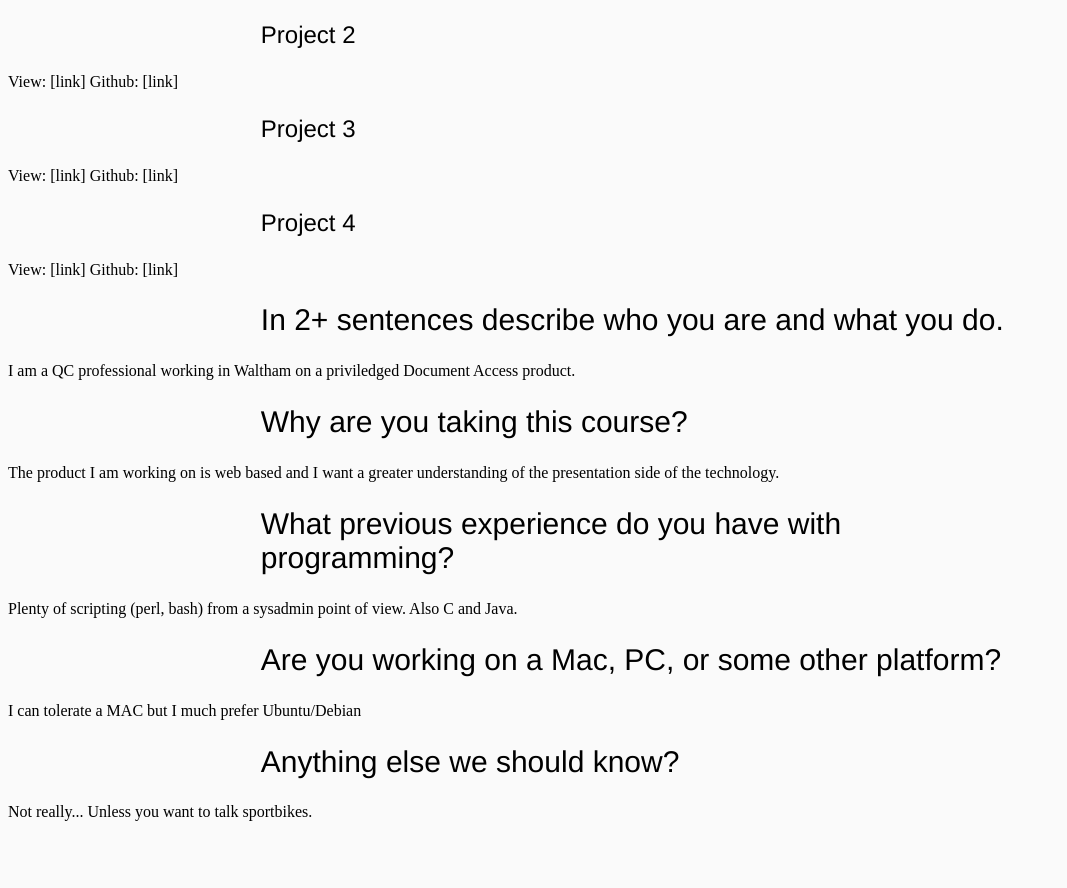
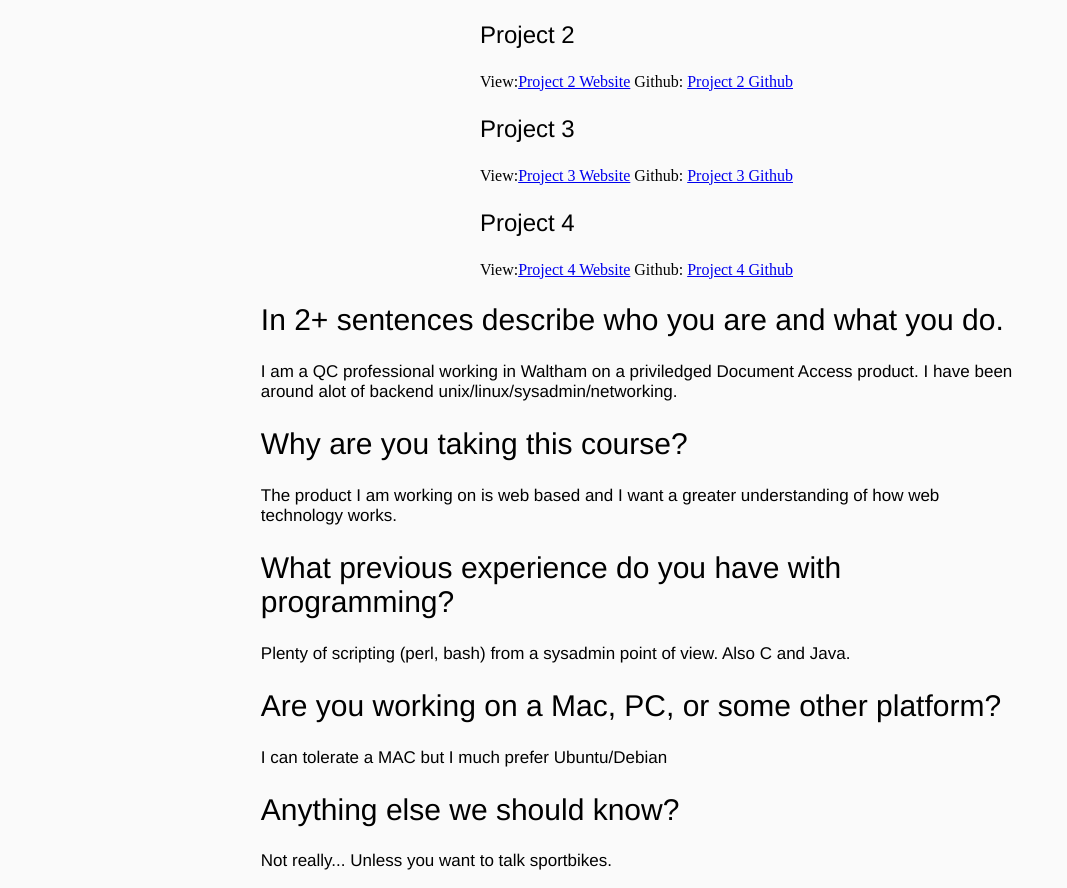
Before and after one commit to vkarani/project-one, a plain HTML site: page index.html in a window 1280 px wide. Shown: the part 557-1445 px from the top of the page, without its empty margins (0-1067 px from the left). Before the commit the page ends 1394 px from the top, so only its background shows below. Drawn offline with Linux system fonts and the light colour scheme.

Commit message:
Updated README.md, index.html,p1.css based on TA input

```diff
--- a/index.html
+++ b/index.html
@@ -7,27 +7,27 @@
   </head>
 
   <body>
+    <h1> Victor Karani <br> Dynamic Web Applications</h1>
    <div class = container>
-    <h1> Victor Karani <br> Dynamic Web Applications</h1>
     <img class="displayed" src='Victor.png' alt='Victor Karani'>
     <p class="myprojects">
      <h3>Project 2</h3>
-     View: [link]
-     Github: [link]
+     View:<a href="http://p2.digitalwebapplications.com/">Project 2 Website</a>
+     Github: <a href="https://github.com/vkarani/project-two">Project 2 Github</a>
      <h3>Project 3</h3>
-     View: [link]
-     Github: [link]
+     View:<a href="http://p3.digitalwebapplications.com/">Project 3 Website</a>
+     Github: <a href="https://github.com/vkarani/project-three">Project 3 Github</a>
      <h3>Project 4</h3>
-     View: [link]
-     Github: [link]
-     <!-- Make all the above views, links line up.-->
+     View:<a href="http://p4.digitalwebapplications.com/">Project 4 Website</a>
+     Github: <a href="https://github.com/vkarani/project-four">Project 4 Github</a>
     </p>
-
+   </div>
+   <div class = mybio>
     <h2>In 2+ sentences describe who you are and what you do.</h2>
-    <p>I am a QC professional working in Waltham on a priviledged Document Access product.</p> <!-- Fill all these in and make em line up-->
+    <p>I am a QC professional working in Waltham on a priviledged Document Access product. I have been around alot of backend unix/linux/sysadmin/networking.</p>
 
     <h2>Why are you taking this course?</h2>
-    <p>The product I am working on is web based and I want a greater understanding of the presentation side of the technology.</p>
+    <p>The product I am working on is web based and I want a greater understanding of how web technology works.</p>
 
     <h2>What previous experience do you have with programming?</h2>
     <p>Plenty of scripting (perl, bash) from a sysadmin point of view. Also C and Java.</p>
--- a/p1.css
+++ b/p1.css
@@ -1,9 +1,13 @@
-body     {background-color:#fafafa;
+body     {background-color: #fafafa;
          }
 
 h1       {text-align      : center;
           font            : 36px "Helvetivca", sans-serif;
          }
+
+h2       {font            : 30px "Helvetica",sans-serif;}
+
+h3       {font            : 24px "Helvetica",sans-serif;}
 
 img.displayed {
           display         : block;
@@ -12,18 +16,16 @@ img.displayed {
           width           : 18em
          }
 
-h2       {font            :30px "Helvetica",sans-serif;}
-h3       {font            :24px "Helvetica",sans-serif;}
+.container{
+          display         : block;
+          margin-left     : auto;
+          margin-right    : auto;
+          width           : 20em
+          }
 
-h2,h3    {display    :block;
-         margin-left: auto;
-         margin-right: auto;
-         width: 60%
-         }
-
-p.myprojects{
-         display    :block;
-         margin-left: auto;
-         margin-right: auto;
-         width: 6em
-         }
+.mybio{   display         : block;
+          margin-left     : auto;
+          margin-right    : auto;
+          width           : 60%;
+          font            : 17px "Helvetica",sans-serif;
+          }
```
Also changed, not shown: 1 other file.
